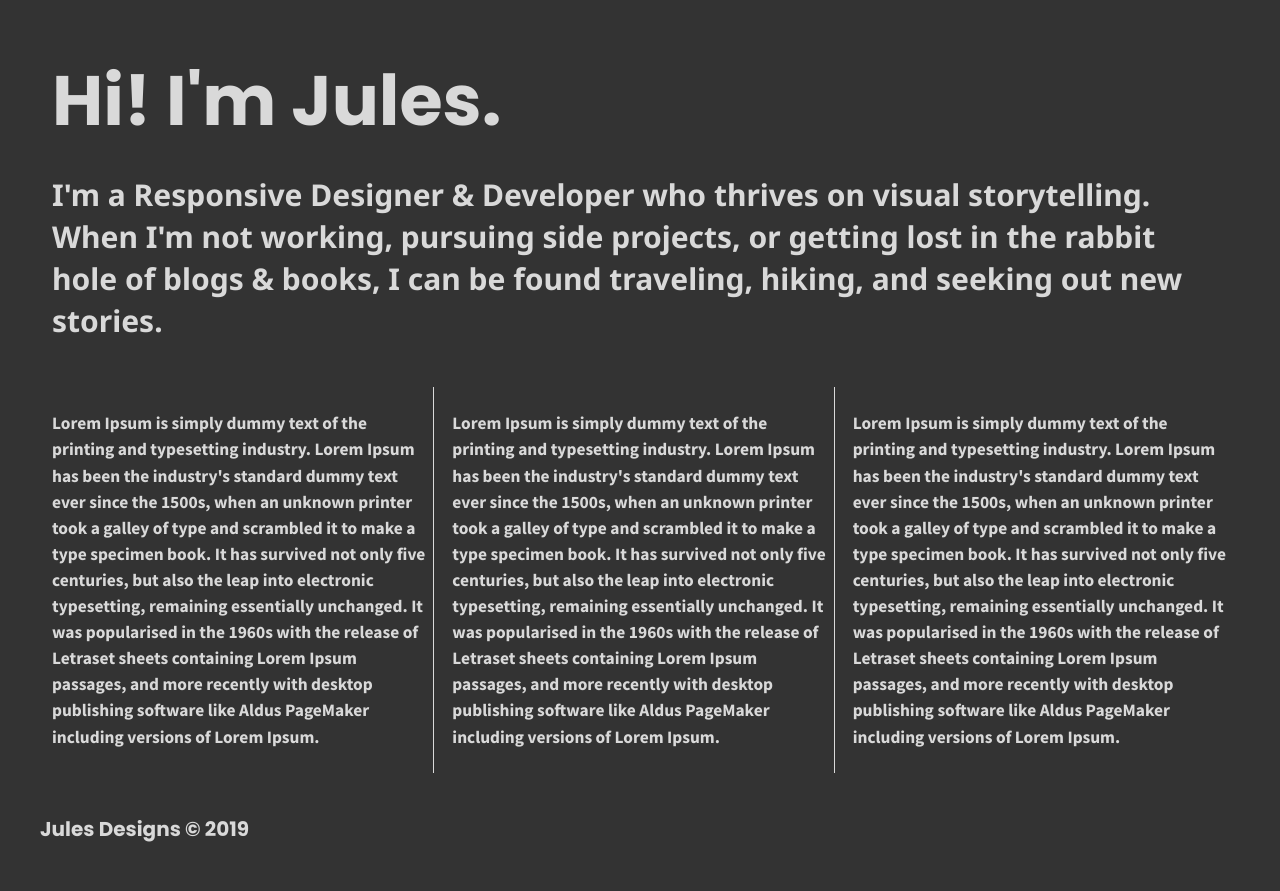
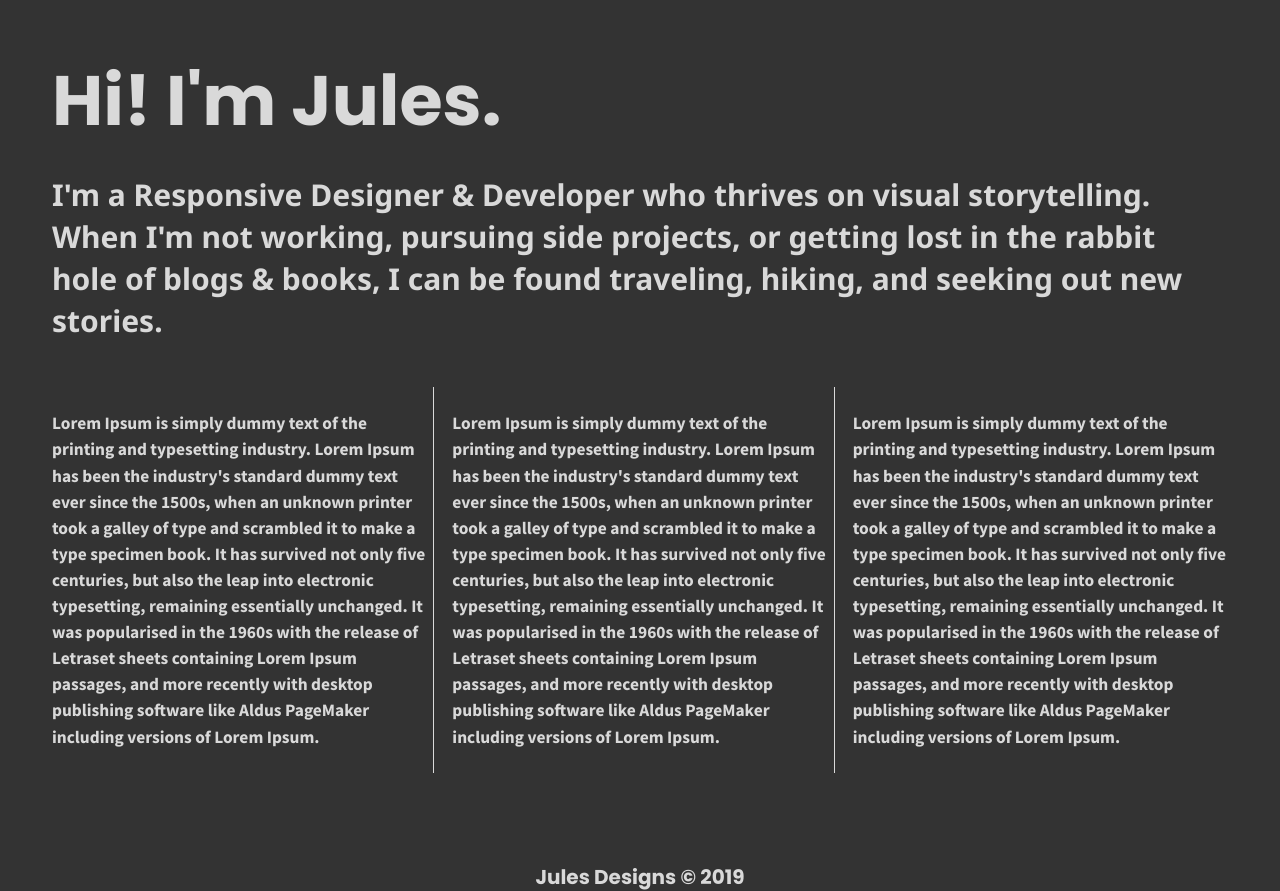
Before and after one commit to cbolton27/class-206, a plain HTML site: page exercises/flexbox-divs/index.html in a window 1280 px wide. Drawn offline with nearby package versions, Linux system fonts and the light colour scheme.

Commit message:
fixed footer centering issue

```diff
--- a/exercises/flexbox-divs/css/main.css
+++ b/exercises/flexbox-divs/css/main.css
@@ -135,7 +135,8 @@ footer{
   align-items: center;
   font-family: 'Poppins', sans-serif;
   font-size: 1em;
-  padding-top: 3%;
+  width: 100%;
+  padding-top: 7%;
 }
 
 .wrapper {
```
